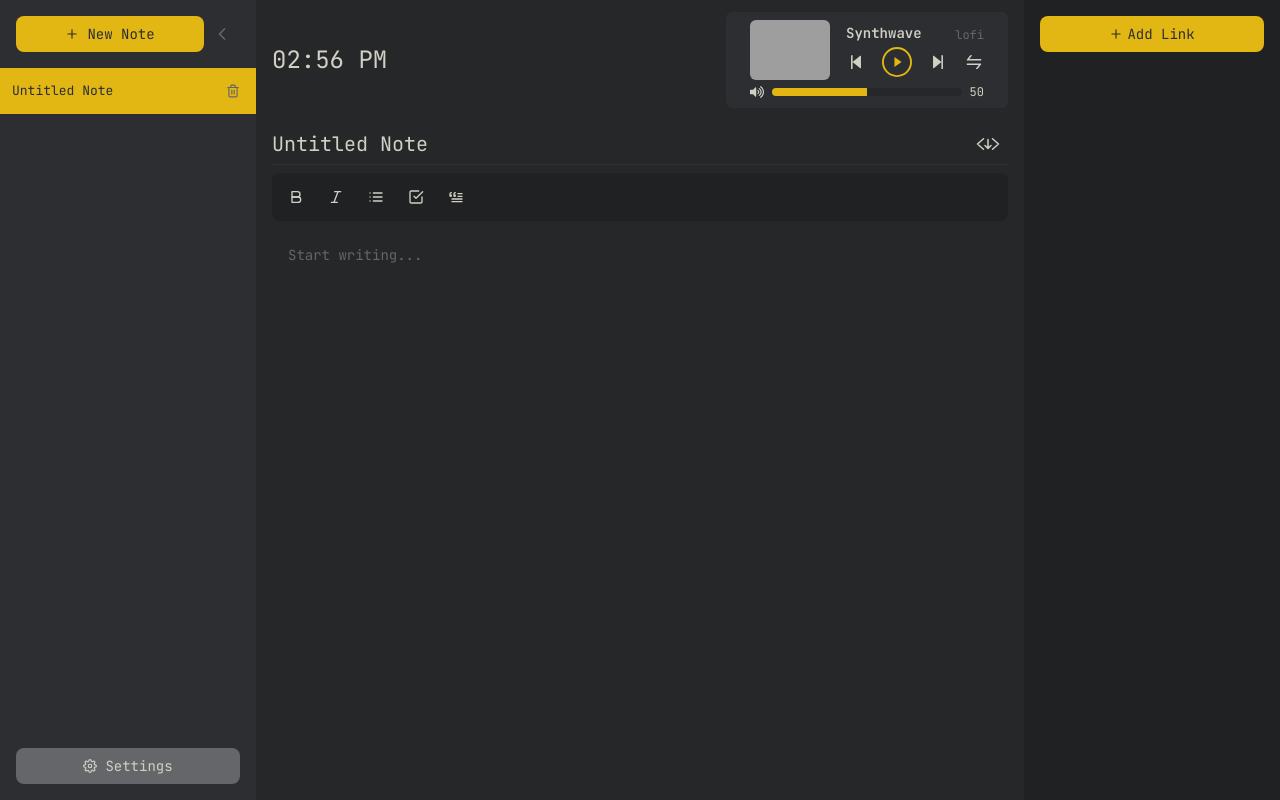
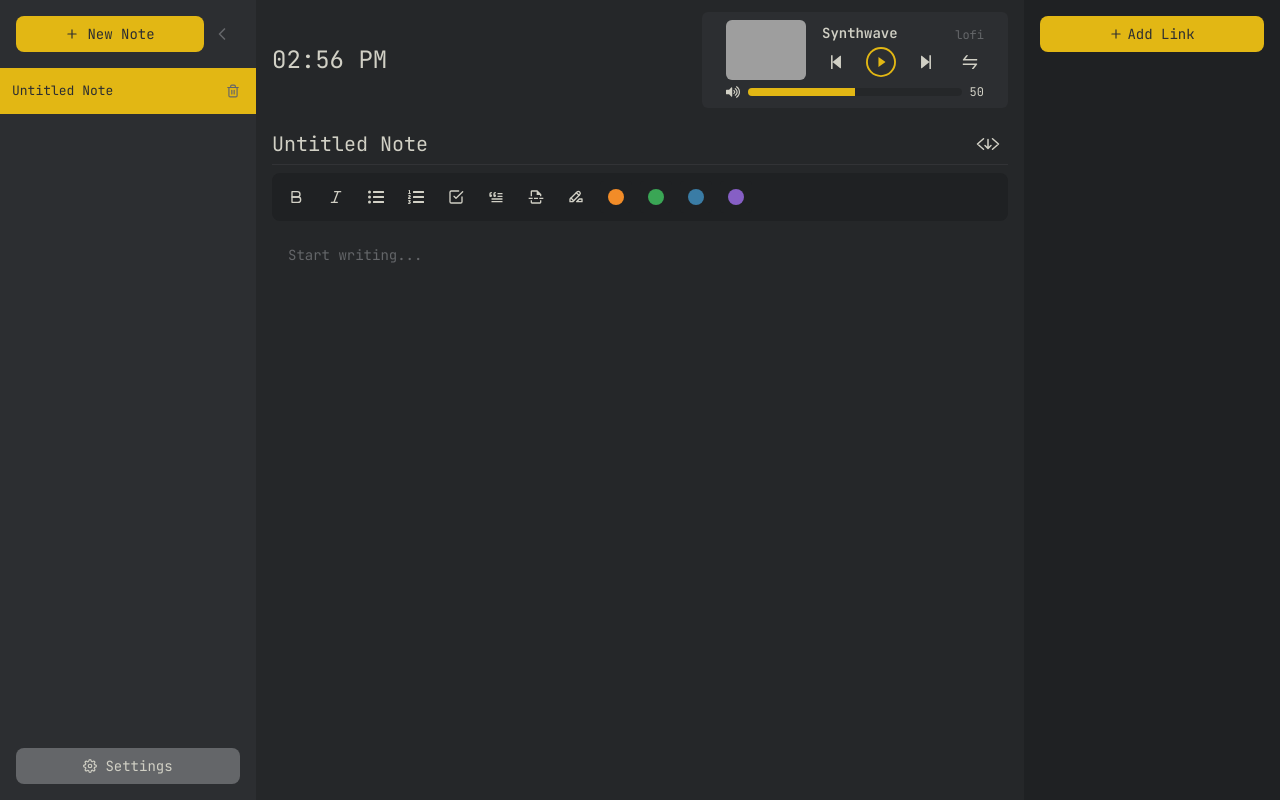
Before and after one commit to tom-zane/note-tab, a React (Vite) app: page / in a window 1280 px wide. Both pictures are taken after a click on the button "New Note". Built offline with nearby package versions, Linux system fonts and the light colour scheme; grey boxes are pictures that could not be loaded.

Commit message:
- UX Improvements - Removed Export as PDF support - Improved export as HTML support - Added Support for Multicolor Highlighters - Added LineBread Support in Editor - Added Keyboard Shortcut (Alt + N) for New Note

```diff
--- a/package.json
+++ b/package.json
@@ -13,8 +13,10 @@
     "@tailwindcss/typography": "^0.5.16",
     "@tippyjs/react": "^4.2.6",
     "@tiptap/extension-blockquote": "^2.2.4",
-    "@tiptap/extension-highlight": "^2.2.4",
+    "@tiptap/extension-highlight": "^2.11.7",
+    "@tiptap/extension-horizontal-rule": "^2.11.7",
     "@tiptap/extension-link": "^2.2.4",
+    "@tiptap/extension-ordered-list": "^2.11.7",
     "@tiptap/extension-placeholder": "^2.2.4",
     "@tiptap/extension-task-item": "^2.2.4",
     "@tiptap/extension-task-list": "^2.2.4",
--- a/src/App.jsx
+++ b/src/App.jsx
@@ -1,4 +1,4 @@
-import { useState } from 'react';
+import { useState, useEffect } from 'react';
 import { NotesProvider } from './contexts/NotesContext';
 import { SettingsProvider } from './contexts/SettingsContext';
 import { LinksProvider } from './contexts/LinksContext';
@@ -14,6 +14,9 @@ import RadioPlayer from './components/RadioPlayer';
 
 function App() {
   const [isSettingsOpen, setIsSettingsOpen] = useState(false);
+
+
+
 
   return (
     <SettingsProvider>
--- a/src/components/EditorMenuBar.jsx
+++ b/src/components/EditorMenuBar.jsx
@@ -1,7 +1,11 @@
-import { FiBold, FiItalic, FiList, FiCheckSquare, FiLink, FiCode } from "react-icons/fi";
+import { FiBold, FiItalic, FiCheckSquare} from "react-icons/fi";
+import{ MdOutlineInsertPageBreak } from "react-icons/md";
+import { FaListUl, FaListOl } from "react-icons/fa";
 import { TbBlockquote } from "react-icons/tb";
 
-import Tippy from '@tippyjs/react';
+import { TbHighlightOff, TbHighlight } from "react-icons/tb";
+
+import Tippy from "@tippyjs/react";
 
 export default function EditorMenuBar({ editor }) {
   if (!editor) return null;
@@ -20,21 +24,59 @@ export default function EditorMenuBar({ editor }) {
         </button>
       </Tippy>
 
-      <Tippy className="tooltip" content="Bullet List | Ctrl + Shift + 8 ">
+      <Tippy className="tooltip" content="Unordered List | Ctrl+Shift+8 ">
         <button onClick={() => editor.chain().focus().toggleBulletList().run()} className={`p-2 rounded hover:bg-[var(--bg-primary)] transition-colors ${editor.isActive("bulletList") ? "text-[var(--text-accent)]" : "text-[var(--text-primary)]"}`}>
-        <FiList size={16} />
+          <FaListUl size={16} />
+        </button>
+      </Tippy>
+      <Tippy className="tooltip" content="Ordered List | Ctrl+Shift+7 ">
+        <button onClick={() => editor.chain().focus().toggleOrderedList().run()} className={`p-2 rounded hover:bg-[var(--bg-primary)] transition-colors ${editor.isActive("bulletList") ? "text-[var(--text-accent)]" : "text-[var(--text-primary)]"}`}>
+          <FaListOl size={16} />
         </button>
       </Tippy>
 
-      <Tippy className="tooltip" content="Check List | Ctrl + Shift + 8 ">
+      <Tippy className="tooltip" content={`Check List | Type "[]" in Front `}>
         <button onClick={() => editor.chain().focus().toggleTaskList().run()} className={`p-2 rounded hover:bg-[var(--bg-primary)] transition-colors ${editor.isActive("taskList") ? "text-[var(--text-accent)]" : "text-[var(--text-primary)]"}`}>
           <FiCheckSquare size={16} />
         </button>
       </Tippy>
 
-      <Tippy className="tooltip" content="Blockquote | Ctrl + Shift + 8 ">
+      <Tippy className="tooltip" content="Blockquote | Ctrl+Shift+ B ">
         <button onClick={() => editor.chain().focus().toggleBlockquote().run()} className={`p-2 rounded hover:bg-[var(--bg-primary)] transition-colors ${editor.isActive("blockquote") ? "text-[var(--text-accent)]" : "text-[var(--text-primary)]"}`}>
           <TbBlockquote size={16} />
+        </button>
+      </Tippy>
+      <Tippy className="tooltip" content={`Line Break | Type "---" & Press Enter`}>
+        <button onClick={() => editor.chain().focus().setHorizontalRule().run()} className={`p-2 rounded hover:bg-[var(--bg-primary)] transition-colors ${editor.isActive("blockquote") ? "text-[var(--text-accent)]" : "text-[var(--text-primary)]"}`}>
+          <MdOutlineInsertPageBreak size={16} />
+
+        </button>
+      </Tippy>
+
+      <Tippy className="tooltip" content="Highlight | Ctrl+Shift+H">
+        <button onClick={() => editor.chain().focus().toggleHighlight().run()} className={`p-2 rounded hover:bg-[var(--bg-primary)] transition-colors ${editor.isActive("highlight") ? "text-[var(--text-accent)]" : "text-[var(--text-primary)]"}`}>
+          <TbHighlight size={16} />
+        </button>
+      </Tippy>
+
+      <Tippy className="tooltip" content="Orange">
+        <button onClick={() => editor.chain().focus().toggleHighlight({color: "#F28C28"}).run()} className={`p-2 aspect-square rounded hover:bg-[var(--bg-primary)] transition-colors ${editor.isActive("highlight", {color: "#F28C28"}) ? "bg-[var(--bg-secondary)]" : "bg-[var(--bg-tertiary)]"}`}>
+          <span className="w-4 h-4 block rounded-full bg-[#F28C28]" ></span>
+        </button>
+      </Tippy>
+      <Tippy className="tooltip" content="Green">
+        <button onClick={() => editor.chain().focus().toggleHighlight({color: "#3AA655"}).run()} className={`p-2 aspect-square rounded hover:bg-[var(--bg-primary)] transition-colors ${editor.isActive("highlight", {color: "#3AA655"}) ? "bg-[var(--bg-secondary)]" : "bg-[var(--bg-tertiary)]"}`}>
+          <span className="w-4 h-4 block rounded-full bg-[#3AA655]" ></span>
+        </button>
+      </Tippy>
+      <Tippy className="tooltip" content="Blue">
+        <button onClick={() => editor.chain().focus().toggleHighlight({color: "#3A7CA5"}).run()} className={`p-2 aspect-square rounded hover:bg-[var(--bg-primary)] transition-colors ${editor.isActive("highlight", {color: "#3A7CA5"}) ? "bg-[var(--bg-secondary)]" : "bg-[var(--bg-tertiary)]"}`}>
+          <span className="w-4 h-4 block rounded-full bg-[#3A7CA5]" ></span>
+        </button>
+      </Tippy>
+      <Tippy className="tooltip" content="Purple">
+        <button onClick={() => editor.chain().focus().toggleHighlight({color: "#865FC5"}).run()} className={`p-2 aspect-square rounded hover:bg-[var(--bg-primary)] transition-colors ${editor.isActive("highlight", {color: "#865FC5"}) ? "bg-[var(--bg-secondary)]" : "bg-[var(--bg-tertiary)]"}`}>
+          <span className="w-4 h-4 block rounded-full bg-[#865FC5]" ></span>
         </button>
       </Tippy>
     </div>
--- a/src/components/NoteEditor.jsx
+++ b/src/components/NoteEditor.jsx
@@ -8,9 +8,11 @@ import StarterKit from "@tiptap/starter-kit";
 import Highlight from "@tiptap/extension-highlight";
 import TaskList from "@tiptap/extension-task-list";
 import TaskItem from "@tiptap/extension-task-item";
-import Blockquote from '@tiptap/extension-blockquote'
+import Blockquote from "@tiptap/extension-blockquote";
 import Link from "@tiptap/extension-link";
 import Placeholder from "@tiptap/extension-placeholder";
+import OrderedList from "@tiptap/extension-ordered-list";
+import HorizontalRule from "@tiptap/extension-horizontal-rule";
 
 import { jsPDF } from "jspdf";
 
@@ -18,18 +20,16 @@ import { IoCodeDownloadOutline } from "react-icons/io5";
 
 import EditorMenuBar from "./EditorMenuBar";
 
-import {downloadAsHTML, downloadAsTxt, downloadAsMarkdown, downloadAsPDF  } from "./../utils/downloadSingleFileHelper"
+import { downloadAsHTML, downloadAsTxt, downloadAsMarkdown } from "./../utils/downloadSingleFileHelper";
 
 export default function NoteEditor() {
   const [showDownloadMenu, setShowDownloadMenu] = useState(false);
   const { notes, activeNoteId, updateNote } = useNotes();
   const { settings } = useSettings();
 
-
   const bodyRef = useRef(null);
   // Find the active note from the notes array
   const activeNote = notes.find((note) => note.id === activeNoteId);
-
 
   useEffect(() => {
     if (activeNote) {
@@ -40,9 +40,13 @@ export default function NoteEditor() {
   const editor = useEditor({
     extensions: [
       StarterKit,
-      Highlight,
+      Highlight.configure({
+        multicolor: true,
+      }),
       Blockquote,
       TaskList,
+      HorizontalRule,
+      OrderedList,
       TaskItem.configure({
         nested: true,
       }),
@@ -67,7 +71,6 @@ export default function NoteEditor() {
     },
   });
 
-
   // ============================================================================
   // ============================================================================
 
@@ -76,7 +79,7 @@ export default function NoteEditor() {
     if (e.key === "Enter") {
       e.preventDefault();
       // Focus the body textarea when the user presses enter in the title input
-      bodyRef.current?.focus();
+      editor?.commands.focus()
     }
   };
 
@@ -85,11 +88,10 @@ export default function NoteEditor() {
     console.log("fileType", fileType);
     console.log("noteTitle", noteTitle);
 
-
     if (fileType === "txt") downloadAsTxt(bodyHtml, noteTitle);
     if (fileType === "html") downloadAsHTML(bodyHtml, noteTitle);
     if (fileType === "md") downloadAsMarkdown(bodyHtml, noteTitle);
-    if (fileType === "pdf") downloadAsPDF(bodyHtml, noteTitle);
+
 
     setShowDownloadMenu(false);
   };
@@ -122,9 +124,7 @@ export default function NoteEditor() {
         {/* // Download menu     */}
         {showDownloadMenu && (
           <div className="absolute top-10 z-20 right-0 w-fit flex flex-col mt-2 bg-[var(--bg-primary)] border border-[var(--border)] rounded-md shadow-lg" style={{ minWidth: "150px" }}>
-            <button className="w-full text-left px-4 py-1 text-[var(--text-primary)] hover:bg-[var(--bg-secondary)]" onClick={() => handleFileDownload("pdf")}>
-              PDF
-            </button>
+
             <button className="w-full text-left px-4 py-1 text-[var(--text-primary)] hover:bg-[var(--bg-secondary)]" onClick={() => handleFileDownload("txt")}>
               TXT
             </button>
@@ -132,7 +132,7 @@ export default function NoteEditor() {
               Markdown
             </button>
             <button className="w-full text-left px-4 py-1 text-[var(--text-primary)] hover:bg-[var(--bg-secondary)]" onClick={() => handleFileDownload("html")}>
-              HTML
+              {`HTML (Best)`}
             </button>
           </div>
         )}
@@ -146,7 +146,7 @@ export default function NoteEditor() {
       <EditorMenuBar editor={editor} />
       <div className="flex-1 max-h-[calc(100vh-250px)] scrollbar overflow-y-auto px-4 pb-4">
         <div className="prose prose-invert max-w-none">
-          <EditorContent   editor={editor} />
+          <EditorContent editor={editor} />
         </div>
       </div>
     </div>
--- a/src/components/RadioPlayer.jsx
+++ b/src/components/RadioPlayer.jsx
@@ -31,16 +31,16 @@ export default function RadioPlayer() {
               </span>
               {/* Media Controls ====================== */}
               <div className="flex items-center flex-row space-x-4 ">
-                <button onClick={prevStation} className="text-xl hover:text-gray-300">
+                <button onClick={prevStation} className="text-xl rounded-md p-1  hover:bg-[var(--bg-tertiary)]">
                   <AiOutlineStepBackward />
                 </button>
                 <button onClick={togglePlay} className="text-3xl bg-[var(--button-primary)] text-[var(--bg-primary)] rounded-full hover:bg-[var(--button-secondary)] hover:text-[var(--text-primary)]">
                   {isPlaying ? <AiFillPauseCircle /> : <AiFillPlayCircle />}
                 </button>
-                <button onClick={nextStation} className="text-xl hover:text-gray-300">
+                <button onClick={nextStation} className="text-xl rounded-md p-1  hover:bg-[var(--bg-tertiary)]">
                   <AiOutlineStepForward />
                 </button>
-                <button onClick={shuffleStation} className="text-xl hover:text-gray-300">
+                <button onClick={shuffleStation} className="text-xl rounded-md p-1  hover:bg-[var(--bg-tertiary)]">
                   <AiOutlineSwap />
                 </button>
               </div>
--- a/src/contexts/NotesContext.jsx
+++ b/src/contexts/NotesContext.jsx
@@ -23,13 +23,18 @@ export function NotesProvider({ children }) {
   }, [notes, activeNoteId]);
 
   const addNote = () => {
+    console.log('addNote triggered =====');
     const newNote = {
       id: Date.now(),
       title: 'Untitled Note',
       body: '',
     };
-    setNotes([newNote, ...notes]);
+    console.log("🚀 ~ addNote ~ newNote:", newNote)
+
+
+    setNotes(prevNotes => [newNote, ...prevNotes]);
     setActiveNoteId(newNote.id);
+    console.log(notes, activeNoteId);
   };
 
   const updateNote = (id, updates) => {
--- a/src/utils/downloadSingleFileHelper.js
+++ b/src/utils/downloadSingleFileHelper.js
@@ -8,23 +8,31 @@ const PDF_MARGINS = [15, 15, 15, 15];
 const PDF_SCALE = 0.3;
 const EXPORT_CSS = `
       body {
-        font-family: 'Inconsolata', monospace;
-        font-size: 11pt;
-        color: #333;
+       font-family: 'Courier', monospace;
+        font-size: 13pt;
+        color: wheat;
+        background-color: #1a1a1a;
+      }
+        mark {
+  border-radius: 0.1rem !important;
+  padding: 0 0.1rem !important;
+  color: white !important;
+
 }
 
-      h1 { font-size: 16pt; color: #dc7633; }
-      h2 { font-size: 14pt; color: #27ae60; }
-      h3 { font-size: 13pt; color: #7f8c8d; }
+      h1 { font-size: 18pt; color: #dc7633; }
+      h2 { font-size: 16pt; color: #27ae60; }
+      h3 { font-size: 14pt; color: #7f8c8d; }
       h4, h5, h6 { font-size: 12pt; color: #95a5a6; }
 
       p, span, label {
-        font-size: 11pt;
+        font-size: 13pt;
         margin: 8px 0;
       }
 
       input[type="checkbox"] {
-        transform: scale(1.1);
+        transform: scale(1.4);
+        cursor: pointer;
         margin-right: 8px;
         vertical-align: middle;
         background-color: #dc7633;
@@ -49,13 +57,16 @@ width: fit-content;
       }
 
       blockquote {
-        max-width: 150mm;
+        max-width: 100%;
         box-sizing: border-box;
         padding: 10px 16px;
-        background: #f4f4f4;
-        border-left: 4px solid #ccc;
+    background: #090909;
+    border-left: 4px solid #6b91ff;
     font-style: italic;
-        color: #555;
+    color: #a8a8a8;
+
+        font-style: italic;
+
         margin: 12px 0;
       }
     `
@@ -165,38 +176,3 @@ export const downloadAsTxt = (content, title) => {
   document.body.removeChild(a);
   URL.revokeObjectURL(url);
 }
-
-export const downloadAsPDF = async (content, title) => {
-    const container = document.createElement('div');
-    container.innerHTML = content;
-    container.style.padding = '40px';
-    container.style.width = '210mm';
-    container.style.boxSizing = 'border-box';
-    container.style.backgroundColor = '#fff';
-
-    const style = document.createElement('style');
-    style.textContent = EXPORT_CSS;
-    const fontLink = document.createElement('link');
-    fontLink.href = 'https://fonts.googleapis.com/css2?family=Inconsolata&display=swap';
-    fontLink.rel = 'stylesheet';
-    container.prepend(fontLink);
-    container.prepend(style);
-    await document.fonts.ready;
-    document.body.appendChild(container);
-
-    const pdf = new jsPDF({
-        unit: 'mm',
-        format: 'a4',
-        orientation: 'portrait'
-    });
-
-    await pdf.html(container, {
-        margin: PDF_MARGINS,
-        html2canvas: { scale: PDF_SCALE },
-        autoPaging: 'text',
-        callback: () => {
-            pdf.save(`${title}.pdf`);
-            document.body.removeChild(container);
-        }
-    });
-}
```
Also changed, not shown: src/components/DeleteConfirmation.jsx (+13 -16 lines), src/components/SettingsModal.jsx (+5 -3 lines), src/components/Sidebar.jsx (+25 -7 lines), src/index.css (+11 -1 lines). Lines whose indentation alone changed are shown as unchanged.
